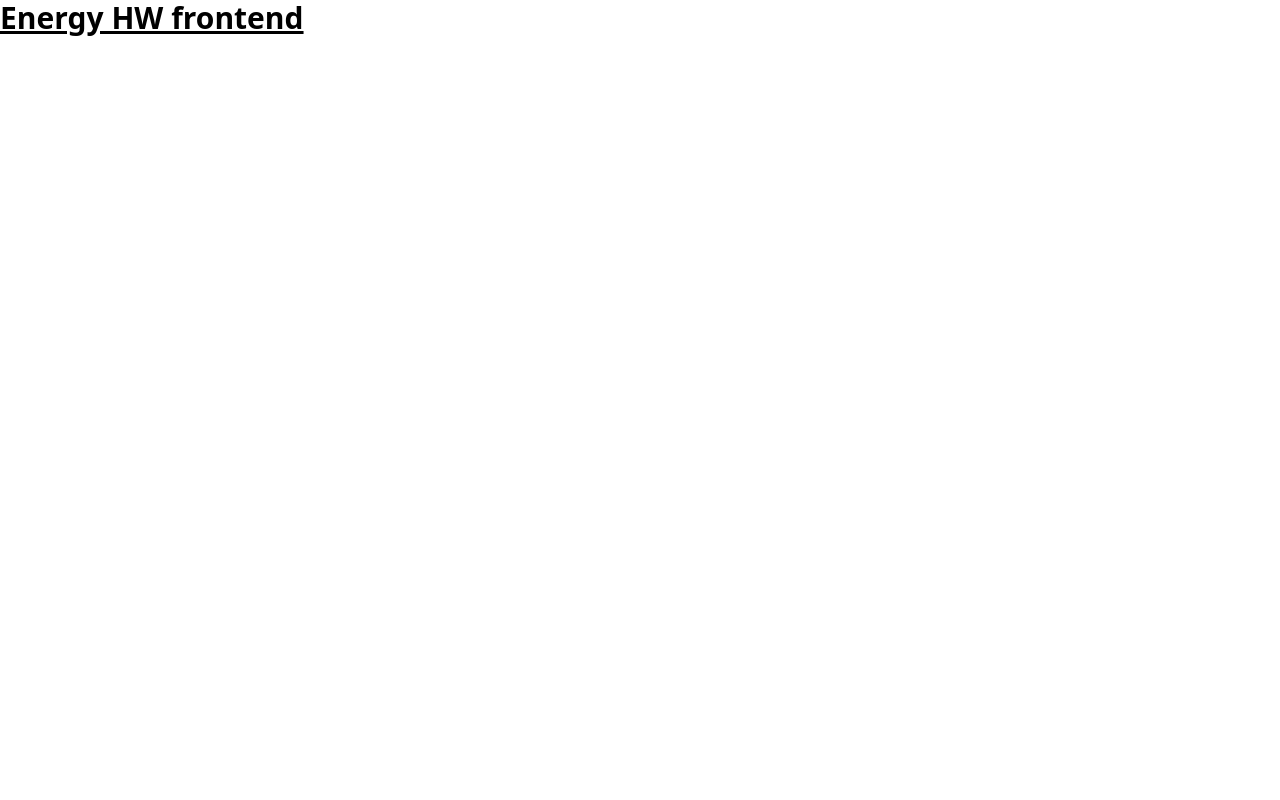
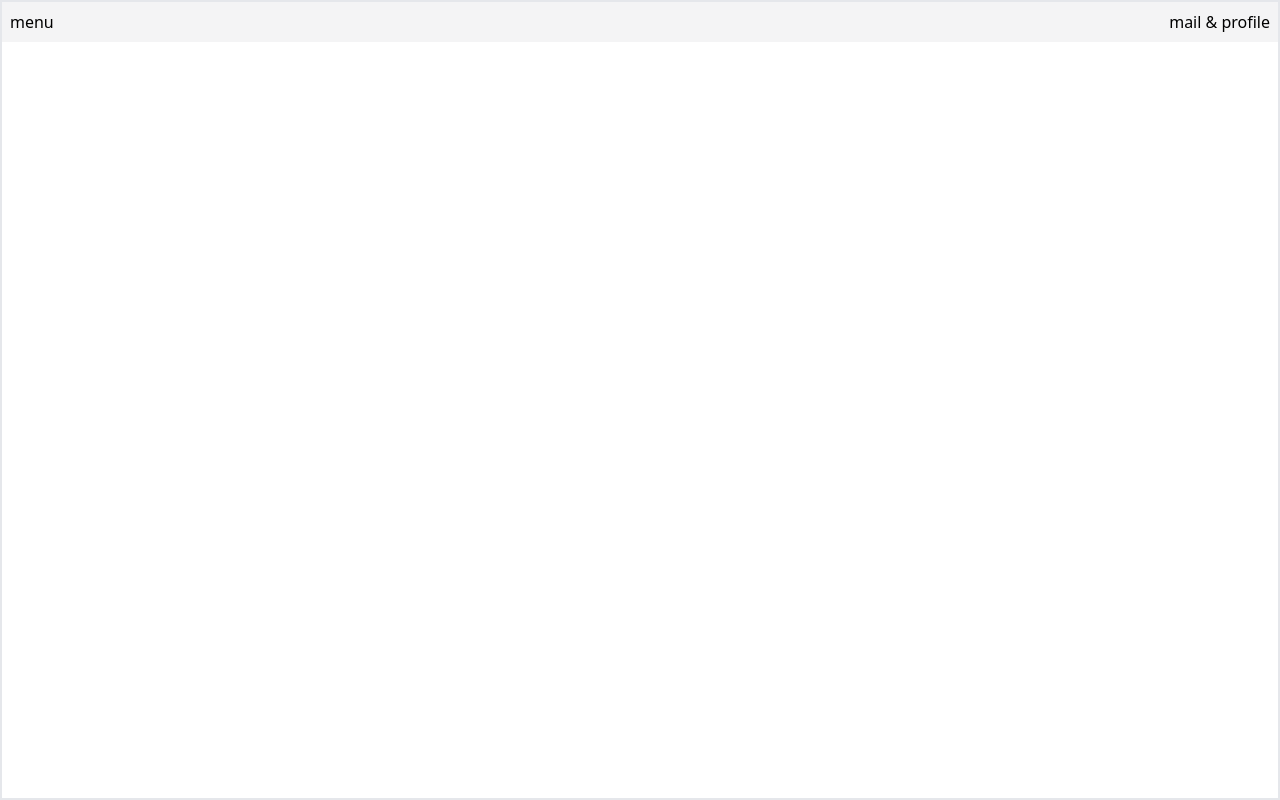
Before and after one commit to bryanmccarthy/energy-hw, a JavaScript app in the folder frontend/: page / in a window 1280 px wide. Built offline with nearby package versions, Linux system fonts and the light colour scheme; the HTML template or start-up script is replaced by a standard one.

Commit message:
header spacing

```diff
--- a/frontend/src/App.js
+++ b/frontend/src/App.js
@@ -1,8 +1,14 @@
 
 function App() {
   return (
-    <div className="text-3xl font-bold underline">
-      Energy HW frontend
+    <div className="border-2 h-screen">
+      {/* Header */}
+      <div className="flex justify-between bg-zinc-100 p-2">
+        <div>menu</div>
+        <div>
+          mail & profile
+        </div>
+      </div>
     </div>
   );
 }
```
